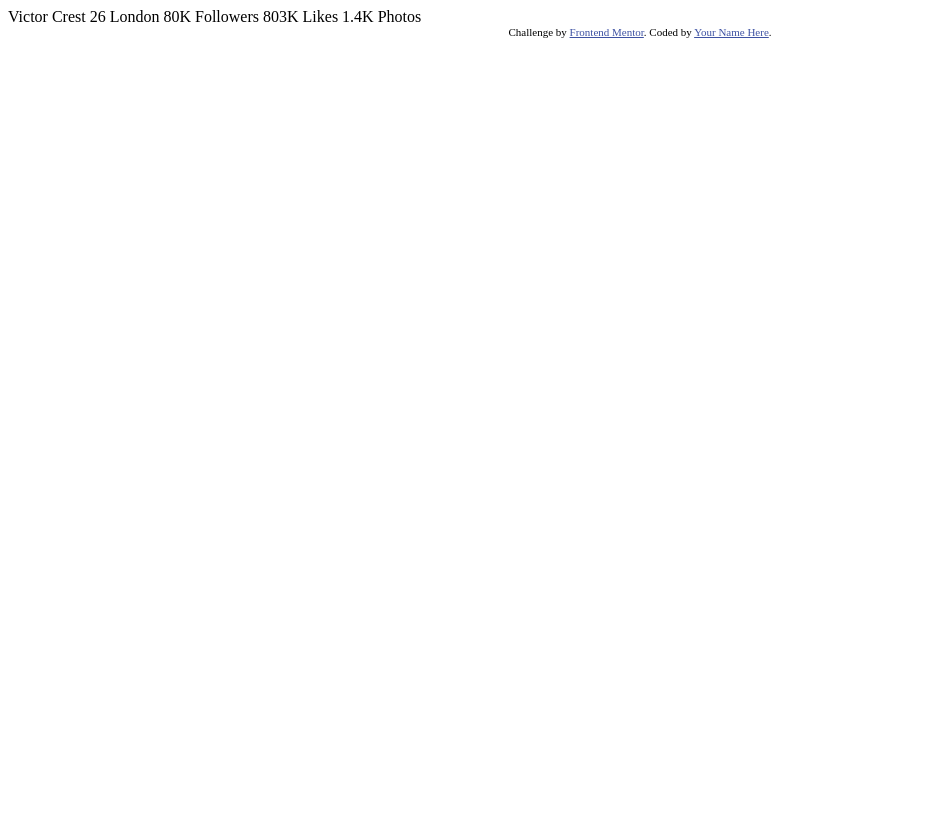
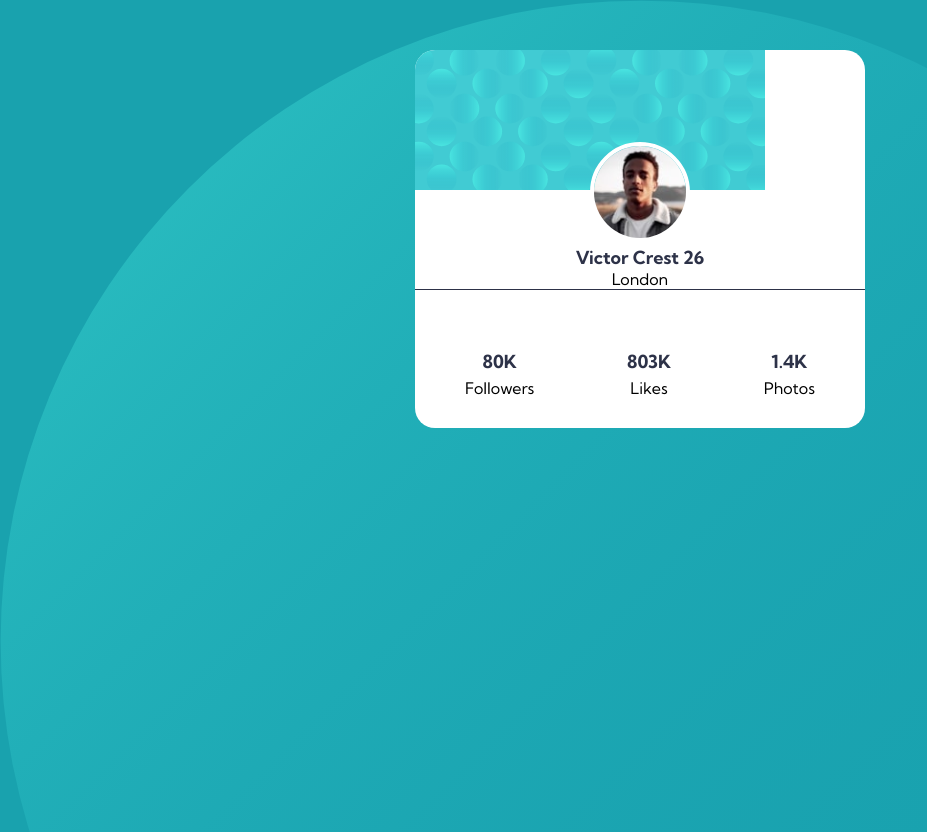
Before and after one commit to Julinsky23/profile-card-component-main, a plain HTML site: page index.html in a window 1280 px wide. Shown: the whole page, without its empty margins (0-927 px from the left). Before the commit the page ends 800 px from the top, so only its background shows below. Drawn offline with Linux system fonts and the light colour scheme.

Commit message:
To be continued

```diff
--- a/index.html
+++ b/index.html
@@ -7,29 +7,31 @@
   <link rel="icon" type="image/png" sizes="32x32" href="./images/favicon-32x32.png">
 
   <title>Frontend Mentor | Profile card component</title>
+  <link rel="stylesheet" href="styles.css">
 
-  <!-- Feel free to remove these styles or customise in your own stylesheet 👍 -->
-  <style>
-    .attribution { font-size: 11px; text-align: center; }
-    .attribution a { color: hsl(228, 45%, 44%); }
-  </style>
 </head>
 <body>
-  Victor Crest
-  26
-  London
-
-  80K
-  Followers
-
-  803K
-  Likes
-
-  1.4K
-  Photos
-  <div class="attribution">
-    Challenge by <a href="https://www.frontendmentor.io?ref=challenge" target="_blank">Frontend Mentor</a>.
-    Coded by <a href="#">Your Name Here</a>.
+  <div class="card">
+    <img src="images/bg-pattern-card.svg" alt="">
+    <div class="container">
+      <img src="images/image-victor.jpg" alt="">
+      <h2 class="name">Victor Crest <span></span>26</h2>
+      <p>London</p>
+      <div class="footer">
+        <div>
+        <p class="num">80K</p>
+        <p>Followers</p>
+      </div>
+      <div>
+        <p class="num">803K</p>
+        <p>Likes</p>
+      </div>
+      <div>
+        <p class="num">1.4K</p>
+        <p>Photos</p>
+      </div>
+      </div>
+    </div>
   </div>
 </body>
 </html>
--- a/styles.css
+++ b/styles.css
@@ -1,4 +1,4 @@
-
+@import url('https://fonts.googleapis.com/css2?family=Kumbh+Sans:wght@400;700&family=Open+Sans&family=Outfit:wght@300;400;600&family=Poppins:wght@400;600&display=swap');
 
 :root{
   --dark-cyan: hsl(185, 75%, 39%);
@@ -6,3 +6,67 @@
   --dark-grayish-blue: hsl(227, 10%, 46%);
   --dark-gray: hsl(0, 0%, 59%);
 }
+
+*{
+  margin:0;
+  padding:0;
+  box-sizing:border-box;
+}
+
+
+body{
+  font-family: 'Kumbh Sans', sans-serif;
+  background-image: url(./images/bg-pattern-bottom.svg);
+  background-repeat: no-repeat;
+  background-size: cover;
+  background-color: var(--dark-cyan);
+  min-height: 100vh;
+}
+
+.card{
+  width: 450px;
+  background-color: white;
+  color: black;
+  border-radius: 20px;
+  overflow: hidden;
+  margin: 50px auto;
+}
+
+.container{
+  margin: 0 auto;
+  text-align: center;
+}
+
+.container img{
+  width: 100px;
+  height: 100px;
+  border-radius: 50%;
+  border: 4px solid white;
+  margin-top: -52px;
+}
+
+.container h2{
+  color: var(--very-dark-desaturated-blue);
+  font-size: 18px;
+}
+
+.content p{
+  color:hsl(0, 0%, 59%);
+  font-size: 13px;
+}
+
+.footer{
+  display: flex;
+  justify-content: space-between;
+  border-top: 1px solid hsl(229, 23%, 23%);
+  padding: 30px 50px;
+}
+
+
+.footer p.num{
+  font-size: 18px;
+  color:hsl(229, 23%, 23%);
+  font-weight: 700;
+  margin-bottom: 5px;
+  margin-top: 30px;
+}
```
Also changed, not shown: 1 other file.
